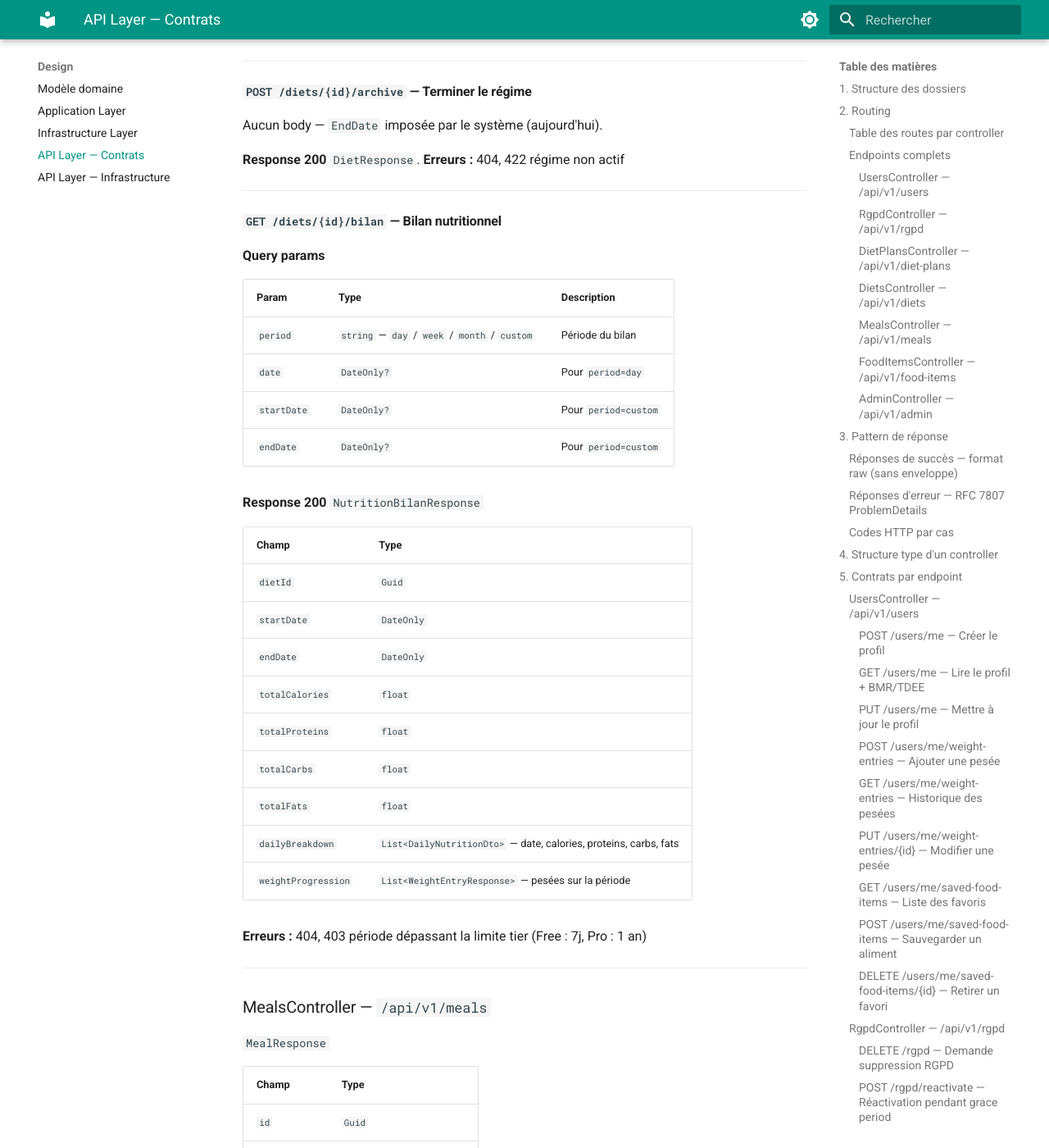
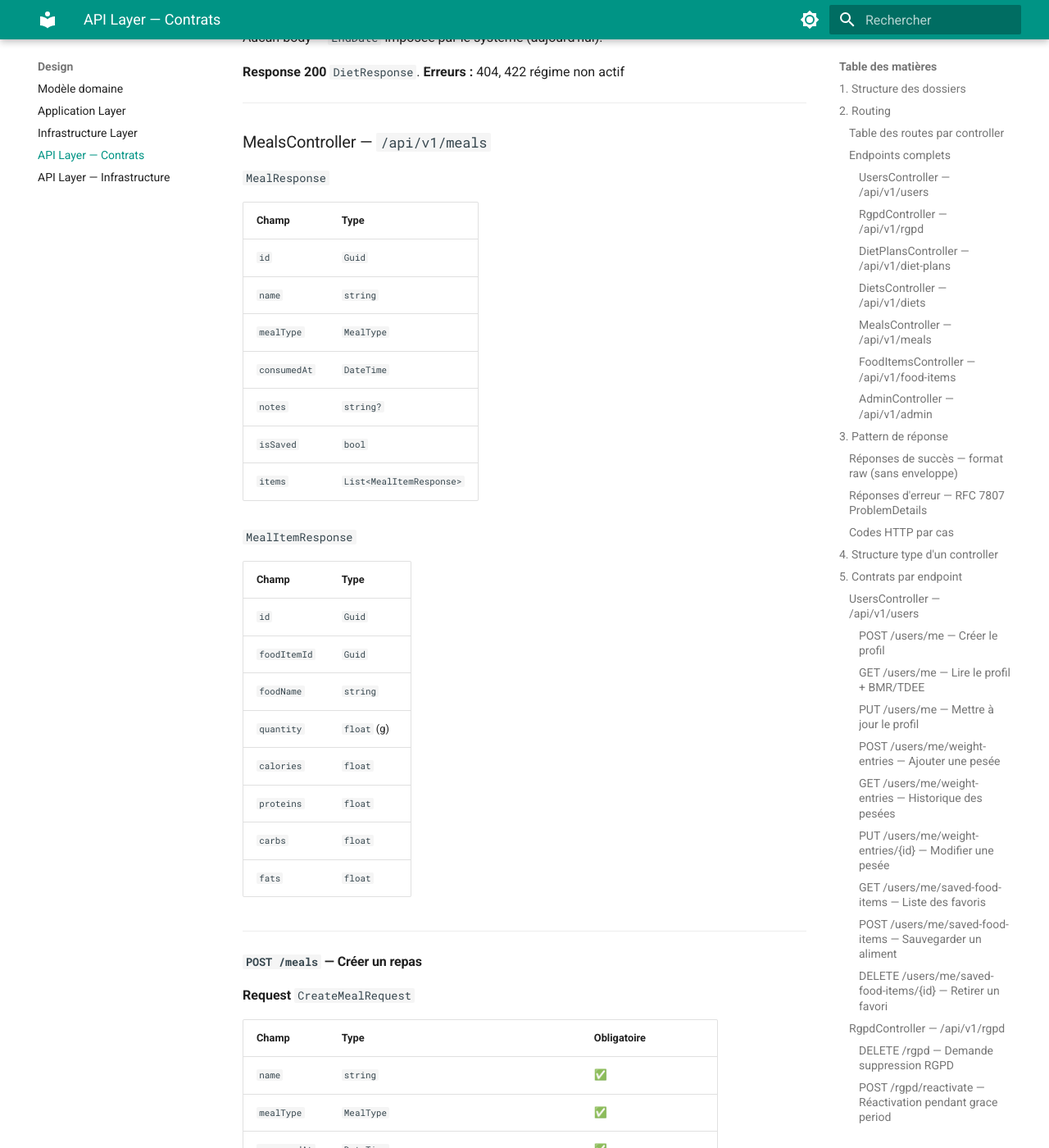
Before and after one commit to MGNetworking/docs-nutrition, an MkDocs documentation site: the page built from pages/backend/design/design-api.md, in a window 1280 px wide and 1400 px high, scrolled down 14662 px. Shown: the whole window at 82% size. Built offline with MkDocs 1.6.1 and Material for MkDocs 9.7.7, drawn with Linux system fonts in a browser that asks for light colours; some of the changed text lies outside the part shown.

Commit message:
docs(backend): retirer la route GET /diets/{id}/bilan de DietsController — appartient à NutritionService

```diff
--- a/pages/backend/design/design-api.md
+++ b/pages/backend/design/design-api.md
@@ -104,7 +104,6 @@ public class UsersController : ControllerBase { ... }
 | `GET` | `/diets` | Historique des régimes | 200 |
 | `GET` | `/diets/{id}` | Détail d'un régime | 200 |
 | `POST` | `/diets/{id}/archive` | Terminer le régime actif | 200 |
-| `GET` | `/diets/{id}/bilan` | Bilan nutritionnel (params : `period`, `date`, `startDate`) | 200 |
 
 #### MealsController — `/api/v1/meals`
 
@@ -534,35 +533,6 @@ Aucun body — `EndDate` imposée par le système (aujourd'hui).
 
 ---
 
-#### `GET /diets/{id}/bilan` — Bilan nutritionnel
-
-**Query params**
-
-| Param | Type | Description |
-|---|---|---|
-| `period` | `string` — `day` / `week` / `month` / `custom` | Période du bilan |
-| `date` | `DateOnly?` | Pour `period=day` |
-| `startDate` | `DateOnly?` | Pour `period=custom` |
-| `endDate` | `DateOnly?` | Pour `period=custom` |
-
-**Response 200** `NutritionBilanResponse`
-
-| Champ | Type |
-|---|---|
-| `dietId` | `Guid` |
-| `startDate` | `DateOnly` |
-| `endDate` | `DateOnly` |
-| `totalCalories` | `float` |
-| `totalProteins` | `float` |
-| `totalCarbs` | `float` |
-| `totalFats` | `float` |
-| `dailyBreakdown` | `List<DailyNutritionDto>` — date, calories, proteins, carbs, fats |
-| `weightProgression` | `List<WeightEntryResponse>` — pesées sur la période |
-
-**Erreurs :** 404, 403 période dépassant la limite tier (Free : 7j, Pro : 1 an)
-
----
-
 ### MealsController — `/api/v1/meals`
 
 `MealResponse`
```
